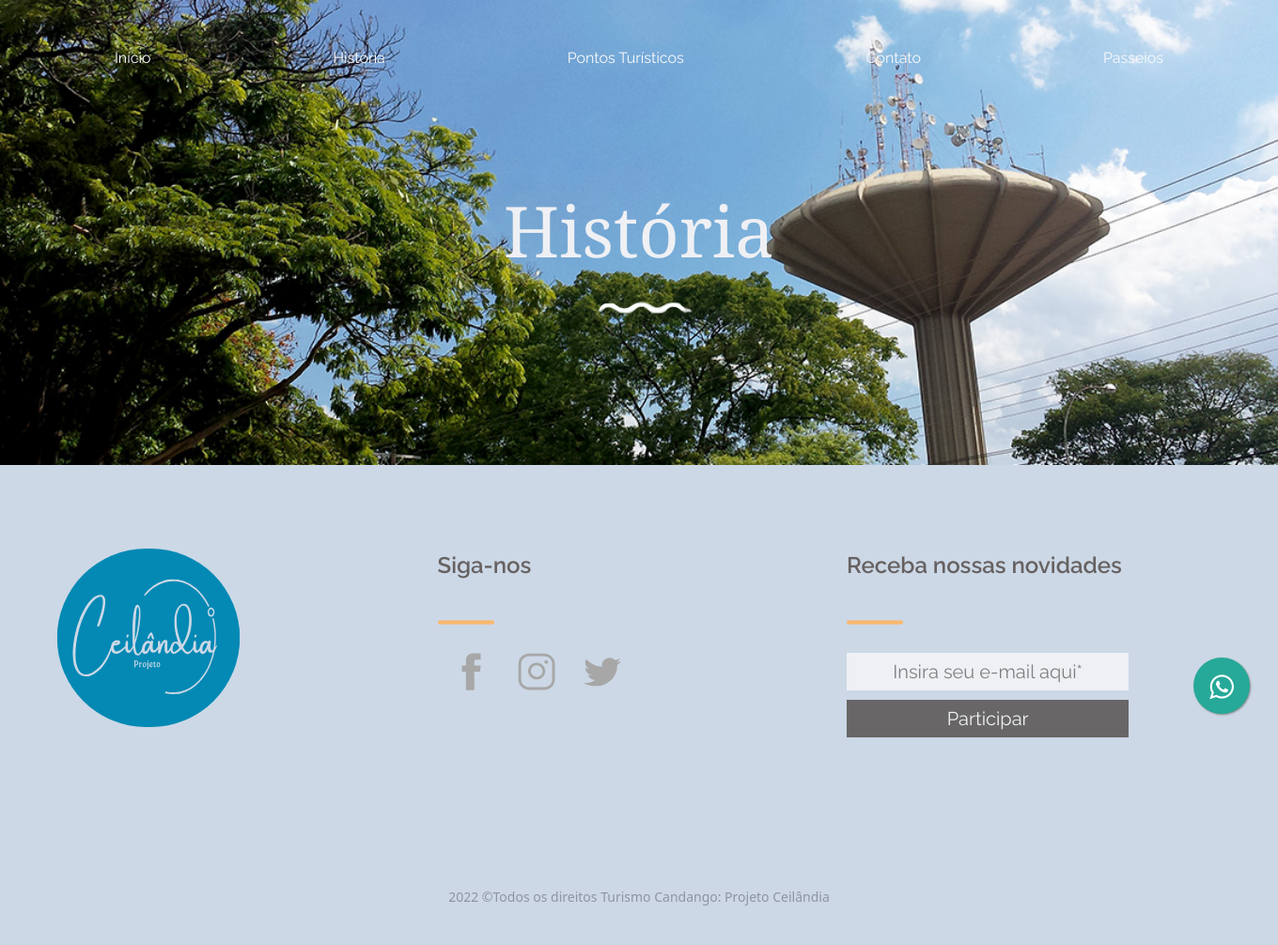
After one commit to Sirgudson/projetoceilandia, a PHP site: page /VIEW/historia.php in a window 1360 px wide. The commit adds this page. Shown: the whole page at 94% size. Run offline with PHP 8.4, Linux system fonts and the light colour scheme; some libraries are stand-ins or nearby versions.

Commit message:
Adicionando page Historia

```diff
--- a/CSS/style.css
+++ b/CSS/style.css
@@ -50,11 +50,11 @@
 .flex-container > div > a {
     font-family: 'Raleway';
     font-style: normal;
-    color: #EFF0F4;
+    color: #fafafb;
     text-decoration: none;
 }
 
-.container2{
+.container-index{
     display: grid;
     grid-template-areas: "cultura1" "cultura2" "historia" "localizacao" "texto-localizacao" "equipe";
 }
@@ -65,7 +65,7 @@
     background-color: #EFF0F4;
     width: 1300px;
     margin: auto;
-    margin-top: 170px;
+    margin-top: 15px;
     grid-area: cultura1;
 }
 
@@ -129,7 +129,7 @@
 }
 
 .historia1{
-    background: #61C5F0;
+    background: #32bcf8;
     position: relative
 }
 
@@ -197,7 +197,7 @@
 }
 
 .localizacao2{
-    background: #61C5F0;
+    background: #32bcf8;
 }
 
 .localizacao2 p {
@@ -242,7 +242,7 @@
 }
 
 .equipe2 {
-    background-color: #61C5F0;
+    background-color: #32bcf8;
 }
 
 .titulo-equipe2 {
@@ -275,7 +275,13 @@
     height: 420px;
 }
 
-/* FOOTER */
+/* ------ PAGE HISTORIA ------ */
+.container-historia{
+    display: grid;
+    /*grid-template-areas: div;*/
+}
+
+/* ------ FOOTER ------ */
 .box-footer {
     width: 1300px;
     height: 360px;
@@ -402,7 +408,7 @@
         min-height: 100%;
     }
 
-    .container2 {
+    .container-index {
         display: flex;
         flex-direction: column;
 
--- a/VIEW/footer.php
+++ b/VIEW/footer.php
@@ -24,3 +24,4 @@
             </div>
         </div>
     </footer>
+    <p class="fim">2022 ©Todos os direitos Turismo Candango: Projeto Ceilândia</p>
--- /dev/null
+++ b/VIEW/historia.php
@@ -0,0 +1,33 @@
+<!DOCTYPE html>
+<html lang="PT_br">
+
+<head>
+    <meta charset="UTF-8">
+    <meta http-equiv="X-UA-Compatible" content="IE=edge">
+    <meta name="viewport" content="width=device-width, initial-scale=1.0">
+    <link rel="stylesheet" href="../CSS/style.css">
+    <link rel="stylesheet" href="../LIB/bootstrap/css/bootstrap.min.css">
+    <link rel="stylesheet" href="https://maxcdn.bootstrapcdn.com/font-awesome/4.5.0/css/font-awesome.min.css" />
+    <title>Projeto Ceilândia</title>
+</head>
+
+<body>
+    <!-- HEADER -->
+    <?php include('header.php') ?>
+
+    <div class="apresentacao">
+        <h1 class="titulo">História</h1>
+        <img src="../ASSETS/IMAGES/onda1.png" alt="onda1">
+    </div>
+
+    <div class="container-historia">
+        <div class="">
+
+        </div>
+    </div>
+
+    <!-- FOOTER -->
+    <?php include('footer.php') ?>
+</body>
+
+</html>
--- a/VIEW/index.php
+++ b/VIEW/index.php
@@ -56,7 +56,7 @@
                 <iframe src="https://www.google.com/maps/embed?pb=!1m18!1m12!1m3!1d61413.1759978935!2d-48.223059733050334!3d-15.839585881972654!2m3!1f0!2f0!3f0!3m2!1i1024!2i768!4f13.1!3m3!1m2!1s0x935bceef0979b2ab%3A0xcca29259f34367e5!2zQ2VpbMOibmRpYSwgQnJhc8OtbGlhIC0gREY!5e0!3m2!1spt-BR!2sbr!4v1651083238415!5m2!1spt-BR!2sbr" width="845" height="420" style="border:0;" allowfullscreen="" loading="lazy" referrerpolicy="no-referrer-when-downgrade"></iframe>
             </div>
             <div class="localizacao2">
-                <p class="oi">Localização</p>
+                <p>Localização</p>
                 <img src="../ASSETS/IMAGES/separador-laranja.png" alt="separador laranja" class="separador4">
             </div>
         </div>
@@ -82,7 +82,6 @@
 
     <!-- FOOTER -->
     <?php include('footer.php') ?>
-    <p class="fim">2022 ©Todos os direitos Turismo Candango: Projeto Ceilândia</p>
 </body>
 
 </html>
```
